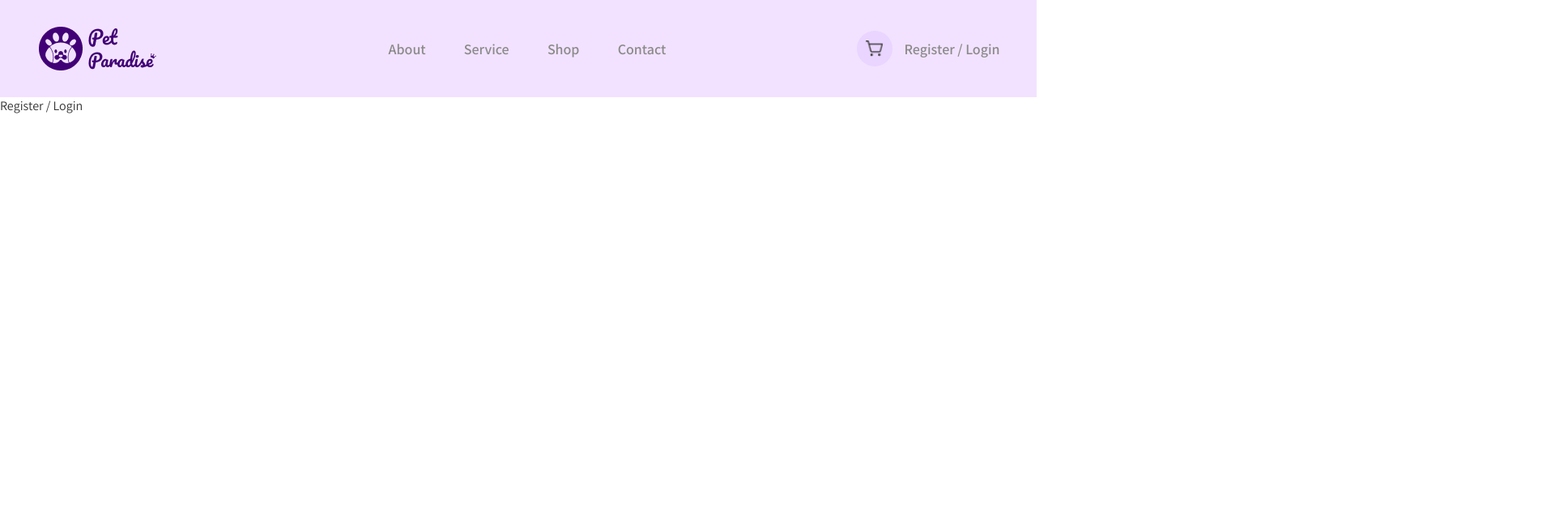
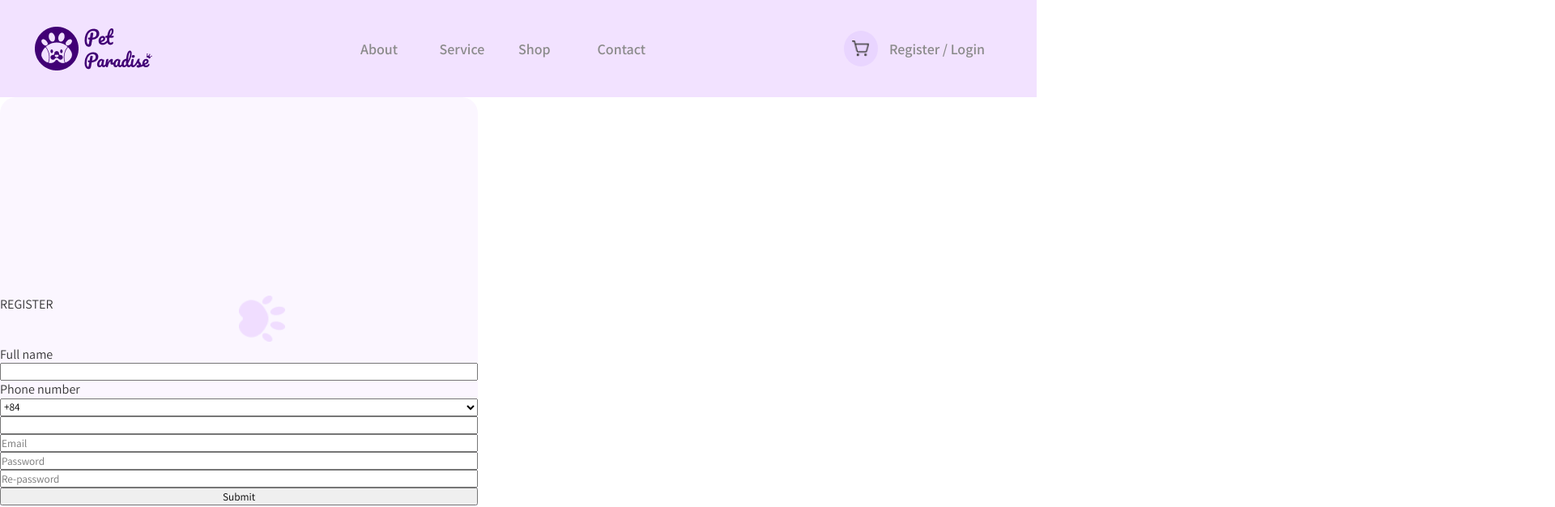
Before and after one commit to odinaM/Pet_Paradise, a React (Vite) app: page /register in a window 1280 px wide. Shown: the top 626 px of the page at 81% size, 1920 px wide, since content can reach past the window. Built offline with nearby package versions, Linux system fonts and the light colour scheme; the HTML template or start-up script is replaced by a standard one.

Commit message:
Начала верстать страницу

```diff
--- a/src/App.jsx
+++ b/src/App.jsx
@@ -2,6 +2,7 @@ import { Routes, Route } from 'react-router-dom';
 
 import { Header }  from './components/Header/Header';
 import { Service } from './pages/Service/Service';
+import { Register } from './pages/Register/Register';
 
 import './App.css';
 
@@ -14,7 +15,7 @@ function App() {
         <Route path="/service"  element={<Service />} />
         <Route path="/shop"     element={<div>Shop page</div>} />
         <Route path="/contact"  element={<div>Contact page</div>} />
-        <Route path="/register" element={<div>Register / Login</div>} />
+        <Route path="/register" element={<Register />} />
         <Route path="/checkout" element={<div>Checkout page</div>} />
         <Route path="/account"  element={<div>Account page</div>} />
       </Routes>
--- /dev/null
+++ b/src/pages/Register/Register.css
@@ -0,0 +1,38 @@
+* {
+  box-sizing: border-box;
+  margin: 0;
+  padding: 0;
+  font-family: 'Assistant', sans-serif;
+  width: 100%;
+  max-width: 1440px;
+}
+
+.input-error {
+  border-color: #d9534f !important;
+}
+
+.error {
+  display: block;
+  color: #d9534f;
+  font-size: 12px;
+  margin-top: 4px;
+  padding-left: 4px;
+}
+.register_form{
+    width: 590px;
+    height: 770px;
+    display: flex;
+    justify-content: center;
+    align-items: center;
+    background-color:#FBF6FF;
+    border-radius: 20px;
+    flex-direction: column;
+}
+.register_title{
+    display: flex;
+    flex-direction: row;
+}
+.register_logo img{
+    width: 57px;
+    height: 57px;
+}
--- /dev/null
+++ b/src/pages/Register/Register.jsx
@@ -0,0 +1,174 @@
+import React, { useState } from 'react';
+import { useNavigate } from 'react-router-dom';
+import './Register.css';
+import union from '../../assets/img/union.png';
+
+export function Register(){
+const navigate = useNavigate();
+
+// Поля формы
+    const [fullName, setFullName] = useState('');
+    const [phone, setPhone] = useState('');
+    const [email, setEmail] = useState('');
+    const [password, setPassword] = useState('');
+    const [rePassword, setRePassword] = useState('');
+
+    // Ошибки
+    const [nameError, setNameError] = useState('');
+    const [phoneError, setPhoneError] = useState('');
+    const [emailError, setEmailError] = useState('');
+    const [passwordError, setPasswordError] = useState('');
+    const [rePasswordError, setRePasswordError] = useState('');
+
+    const handleSubmit = (e) => {
+        e.preventDefault();
+
+        let hasError = false;
+
+        if (fullName.trim() === '') {
+            setNameError('Заполните имя');
+            hasError = true;
+        } else {
+            setNameError('');
+        }
+
+        if (phone.trim() === '') {
+            setPhoneError('Заполните телефон');
+            hasError = true;
+        } else {
+            setPhoneError('');
+        }
+
+        if (email.trim() === '') {
+            setEmailError('Заполните email');
+            hasError = true;
+        } else {
+            setEmailError('');
+        }
+
+        if (password.trim() === '') {
+            setPasswordError('Заполните пароль');
+            hasError = true;
+        } else {
+            setPasswordError('');
+        }
+
+        if (rePassword.trim() === '') {
+            setRePasswordError('Повторите пароль');
+            hasError = true;
+        } else {
+            setRePasswordError('');
+        }
+
+        if (hasError) {
+            return;
+        }
+
+        navigate('/home');
+    };
+
+     // Переменные для вывода ошибок
+    let nameErrorMessage = null;
+    if (nameError) {
+        nameErrorMessage = <span className="error">{nameError}</span>;
+    }
+
+    let phoneErrorMessage = null;
+    if (phoneError) {
+        phoneErrorMessage = <span className="error">{phoneError}</span>;
+    }
+
+    let emailErrorMessage = null;
+    if (emailError) {
+        emailErrorMessage = <span className="error">{emailError}</span>;
+    }
+
+    let passwordErrorMessage = null;
+    if (passwordError) {
+        passwordErrorMessage = <span className="error">{passwordError}</span>;
+    }
+
+    let rePasswordErrorMessage = null;
+    if (rePasswordError) {
+        rePasswordErrorMessage = <span className="error">{rePasswordError}</span>;
+    }
+    return(
+        <div className='register_container'>
+            <div className="register_form">
+                <div className="register_title">
+                    <div className="register_title_text">REGISTER</div>
+                    <div className="register_logo"><img src={union} alt="" /></div>
+                </div>
+                <form onSubmit={handleSubmit}>
+                      <div className="input-box">
+                        <label>Full name</label>
+                        <input
+                            type="text"
+                            value={fullName}
+                            onChange={(e) => setFullName(e.target.value)}
+                            className={nameError ? 'input-error' : ''}
+                        />
+                       {nameErrorMessage}
+                    </div>
+                     <div className="input-box">
+                        <label>Phone number</label>
+                        <div className="phone-wrapper">
+                            <select>
+                                <option>+84</option>
+                                <option>+7</option>
+                                <option>+1</option>
+                            </select>
+                            <input
+                                type="text"
+                                value={phone}
+                                onChange={(e) => setPhone(e.target.value)}
+                                className={phoneError ? 'input-error' : ''}
+                            />
+                        </div>
+                        {phoneErrorMessage}
+                    </div>
+
+
+                    <div className="input-box">
+                        <input
+                            type="email"
+                            placeholder="Email"
+                            value={email}
+                            onChange={(e) => setEmail(e.target.value)}
+                            className={emailError ? 'input-error' : ''}
+                        />
+                        {emailErrorMessage}
+                    </div>
+
+
+                    <div className="input-box">
+                        <input
+                            type="password"
+                            placeholder="Password"
+                            value={password}
+                            onChange={(e) => setPassword(e.target.value)}
+                            className={passwordError ? 'input-error' : ''}
+                        />
+                        {passwordErrorMessage}
+                    </div>
+
+
+                    <div className="input-box">
+                        <input
+                            type="password"
+                            placeholder="Re-password"
+                            value={rePassword}
+                            onChange={(e) => setRePassword(e.target.value)}
+                            className={rePasswordError ? 'input-error' : ''}
+                        />
+                        {rePasswordErrorMessage}
+                    </div>
+                    <button type="submit" className="submit-btn">Submit</button>
+                </form>
+                <p className="login-text">
+                    Already have account? <a href="/login">Login Here</a>
+                </p>
+            </div>
+        </div>
+    );
+}
```
Also changed, not shown: src/assets/img/Union.png (added), src/pages/welcome/welcome.css (deleted), src/pages/welcome/welcome.jsx (deleted).
